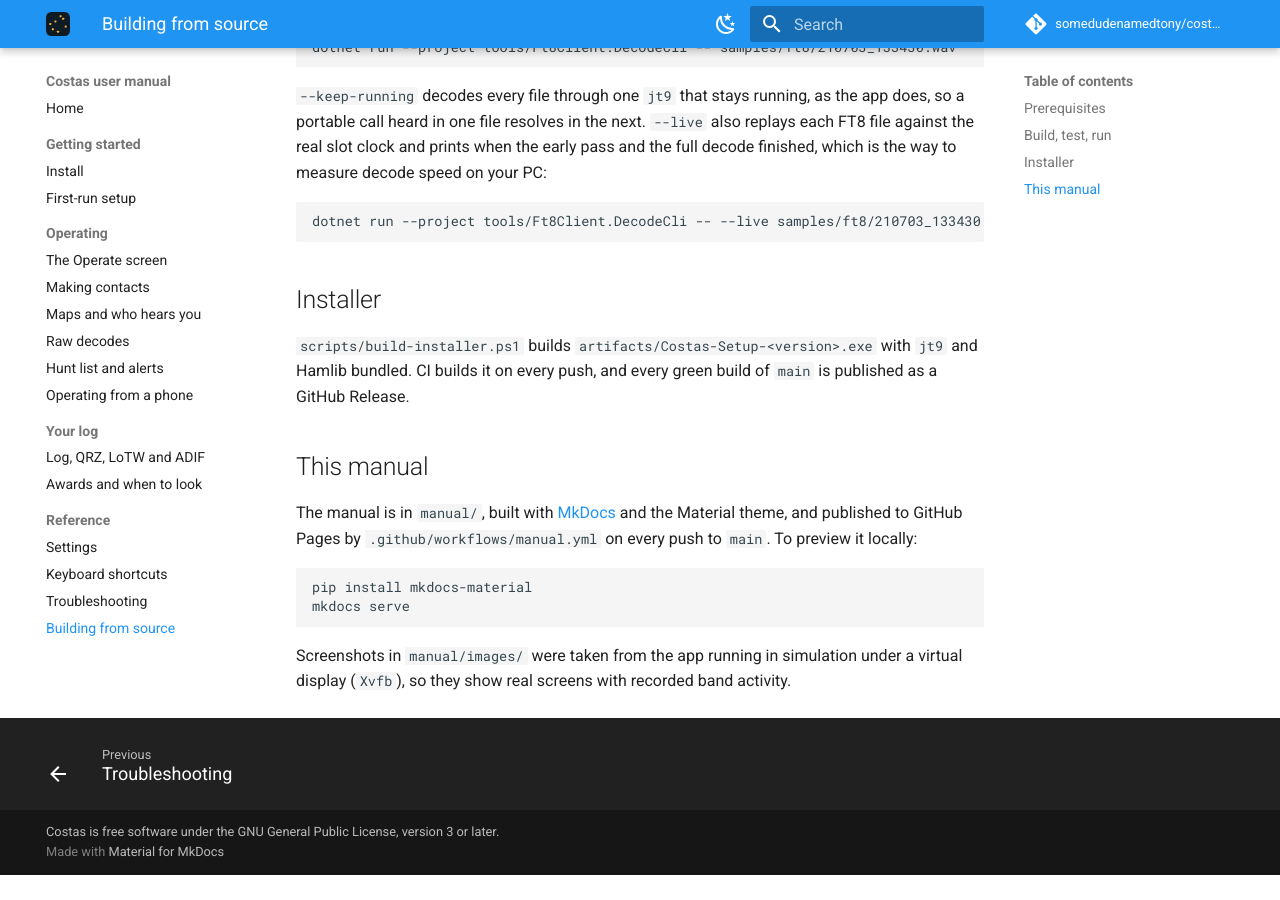
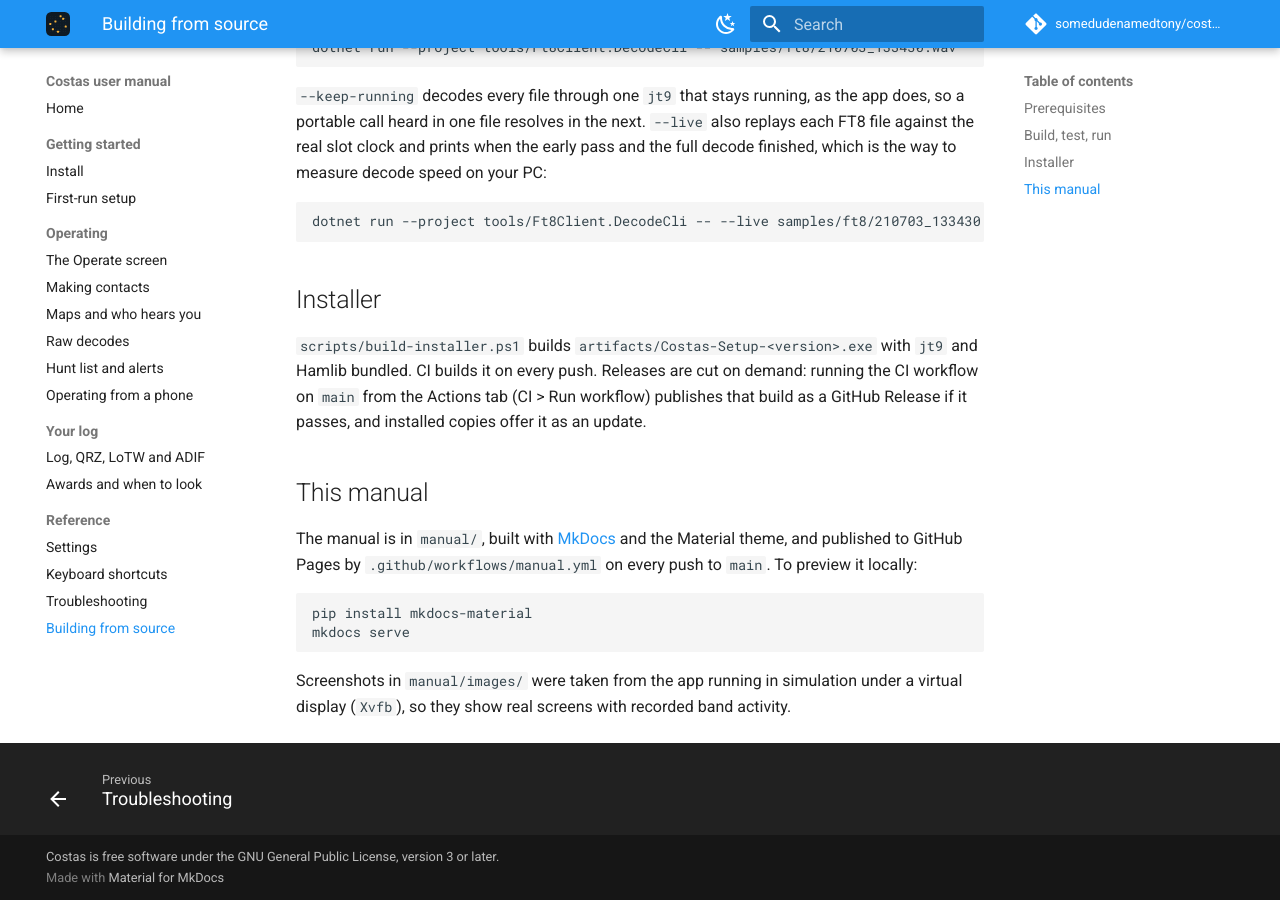
Before and after one commit to somedudenamedtony/costas, an MkDocs documentation site: the page built from manual/building.md, in a window 1280 px wide and 900 px high, scrolled down 990 px. Built offline with MkDocs 1.6.1 and Material for MkDocs 9.7.7, drawn with Linux system fonts in a browser that asks for light colours; comment, search, counter and statistics services are not loaded; before the commit the page ends 1865 px from its top, so only the background shows below that.

Commit message:
Cut releases on demand instead of on every main build
Every merge to main was published as a release, and installed copies
auto-update from releases, so users got every merge. Releases now happen
only when the CI workflow is run by hand on main (Run workflow in the
Actions tab); pushes and pull requests still build and test.

The release stays in the CI workflow rather than a tag-triggered one so
its version (<Version>.<run number>) keeps counting up from v0.1.0.275 and
the update check keeps seeing new releases as newer.

Co-Authored-By: Claude Opus 5.5 <noreply@anthropic.com>
Claude-Session: https://claude.ai/code/session_01773vDqjQXCRJPPKiY1uxmW

```diff
--- a/manual/building.md
+++ b/manual/building.md
@@ -48,7 +48,8 @@ dotnet run --project tools/Ft8Client.DecodeCli -- --live samples/ft8/210703_1334
 ## Installer
 
 `scripts/build-installer.ps1` builds `artifacts/Costas-Setup-<version>.exe` with `jt9` and Hamlib bundled. CI builds
-it on every push, and every green build of `main` is published as a GitHub Release.
+it on every push. Releases are cut on demand: running the CI workflow on `main` from the Actions tab (CI > Run
+workflow) publishes that build as a GitHub Release if it passes, and installed copies offer it as an update.
 
 ## This manual
 
```
Also changed, not shown: README.md (+1 -1 lines), docs/05-integrations.md (+1 -1 lines), docs/08-open-questions.md (+1 -1 lines), 1 other file.
